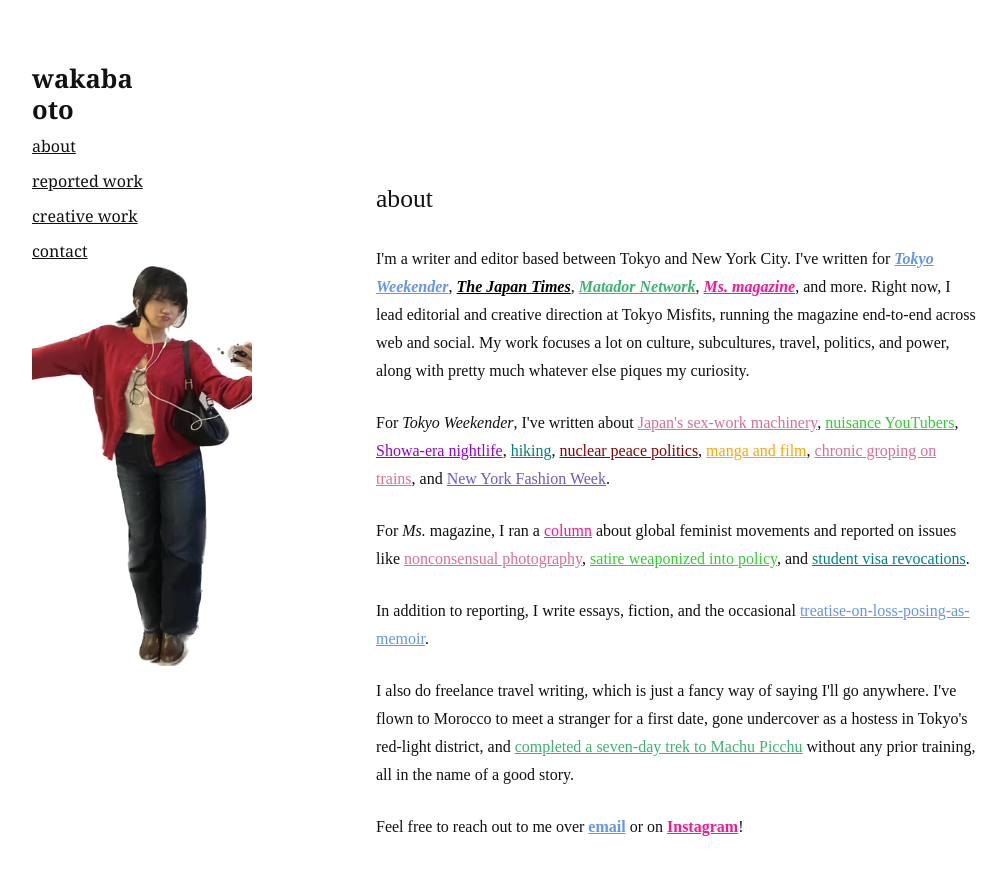
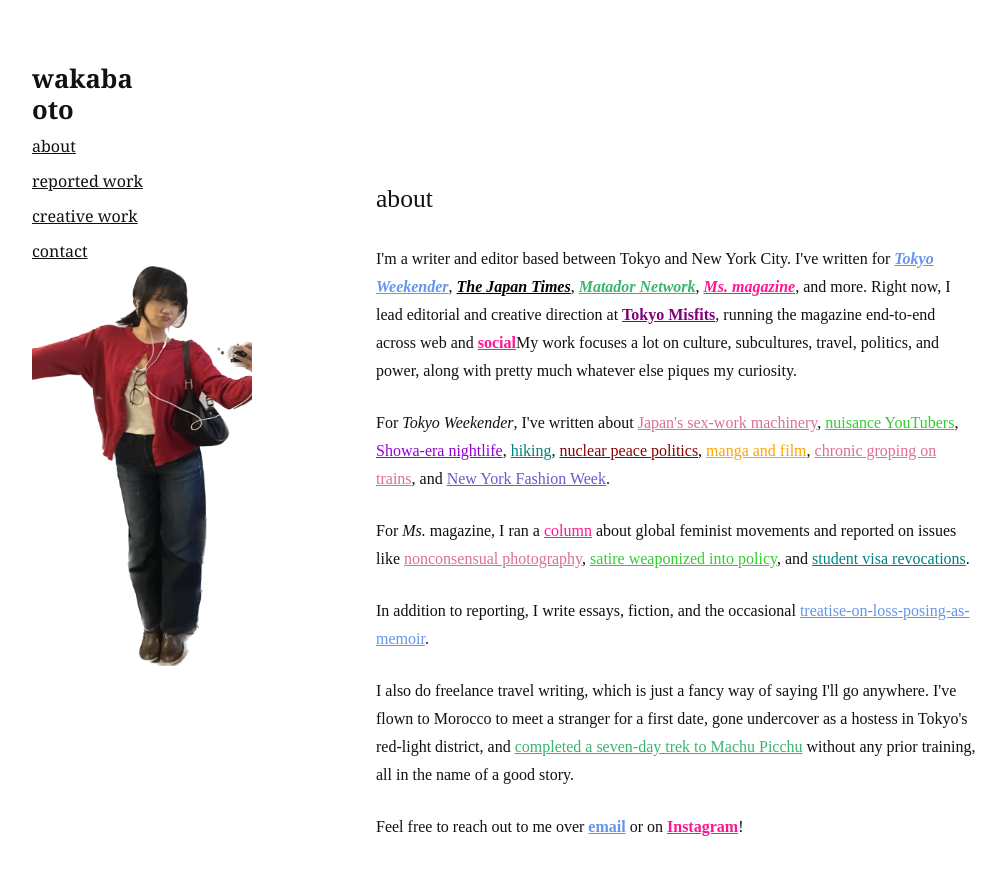
Before and after one commit to wakabss/portfolio-site, a Next.js app: page / in a window 1280 px wide. Shown: the top 874 px of the page, without its empty margins (106-1112 px from the left). Built offline with nearby package versions, Linux system fonts and the light colour scheme.

Commit message:
Update page.tsx

```diff
--- a/app/page.tsx
+++ b/app/page.tsx
@@ -66,7 +66,29 @@ export default function AboutPage() {
           >
             <em>Ms. magazine</em>
           </a>
-          , and more. Right now, I lead editorial and creative direction at Tokyo Misfits, running the magazine end-to-end across web and social.
+          , and more.
+          Right now, I lead editorial and creative direction at{" "}
+      <a
+      href="https://www.tokyomisfits.com/"
+      style={{
+        textDecoration: "underline",
+        color: "purple",
+        fontWeight: "bold",
+      }}
+    >
+      Tokyo Misfits
+    </a>
+    , running the magazine end-to-end across web and{" "}
+    <a
+      href="https://www.instagram.com/tkymisfits/"
+      style={{
+        textDecoration: "underline",
+        color: "deeppink",
+        fontWeight: "bold",
+      }}
+    >
+  social
+</a>
           My work focuses a lot on culture, subcultures, travel, politics, and power, along with pretty much whatever else piques my curiosity.
         </p>
 
```
